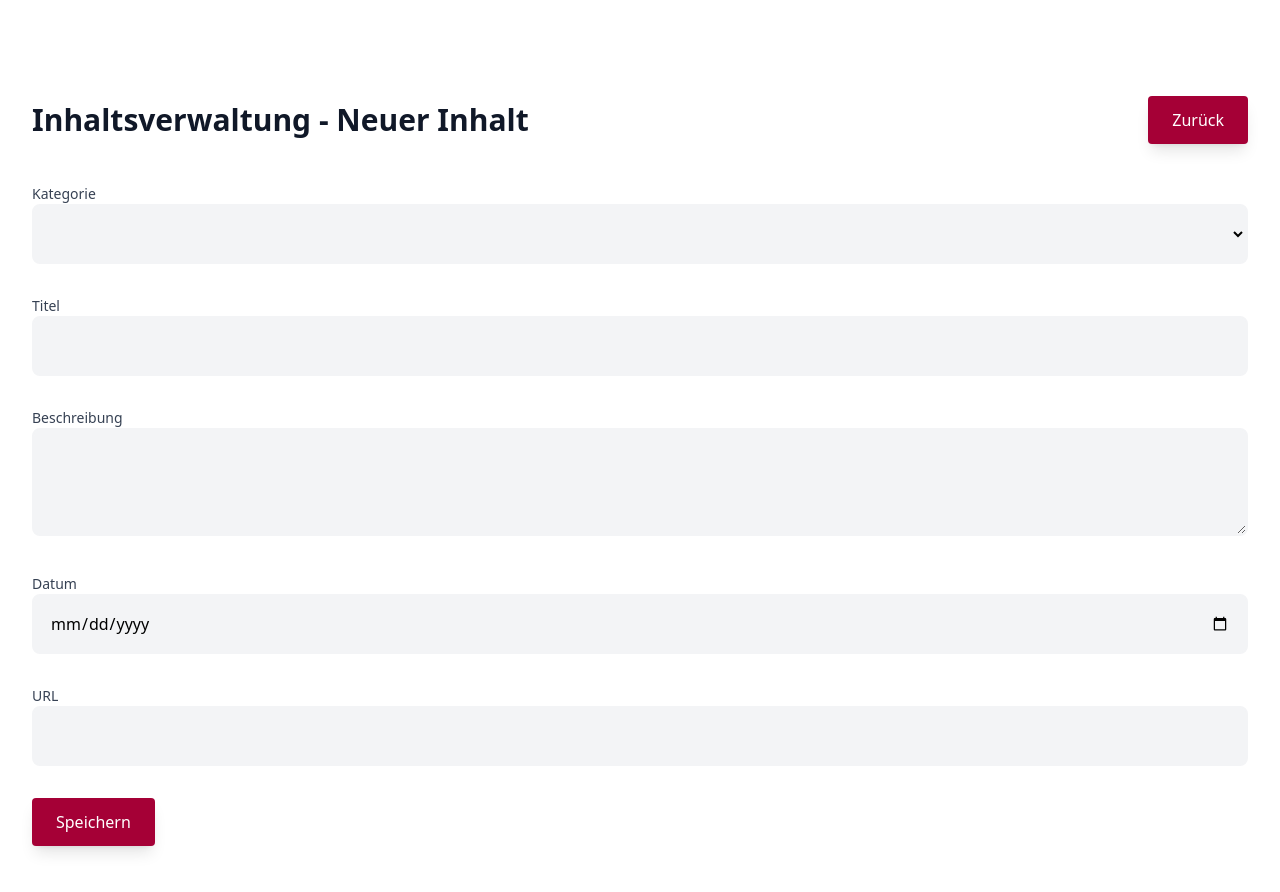
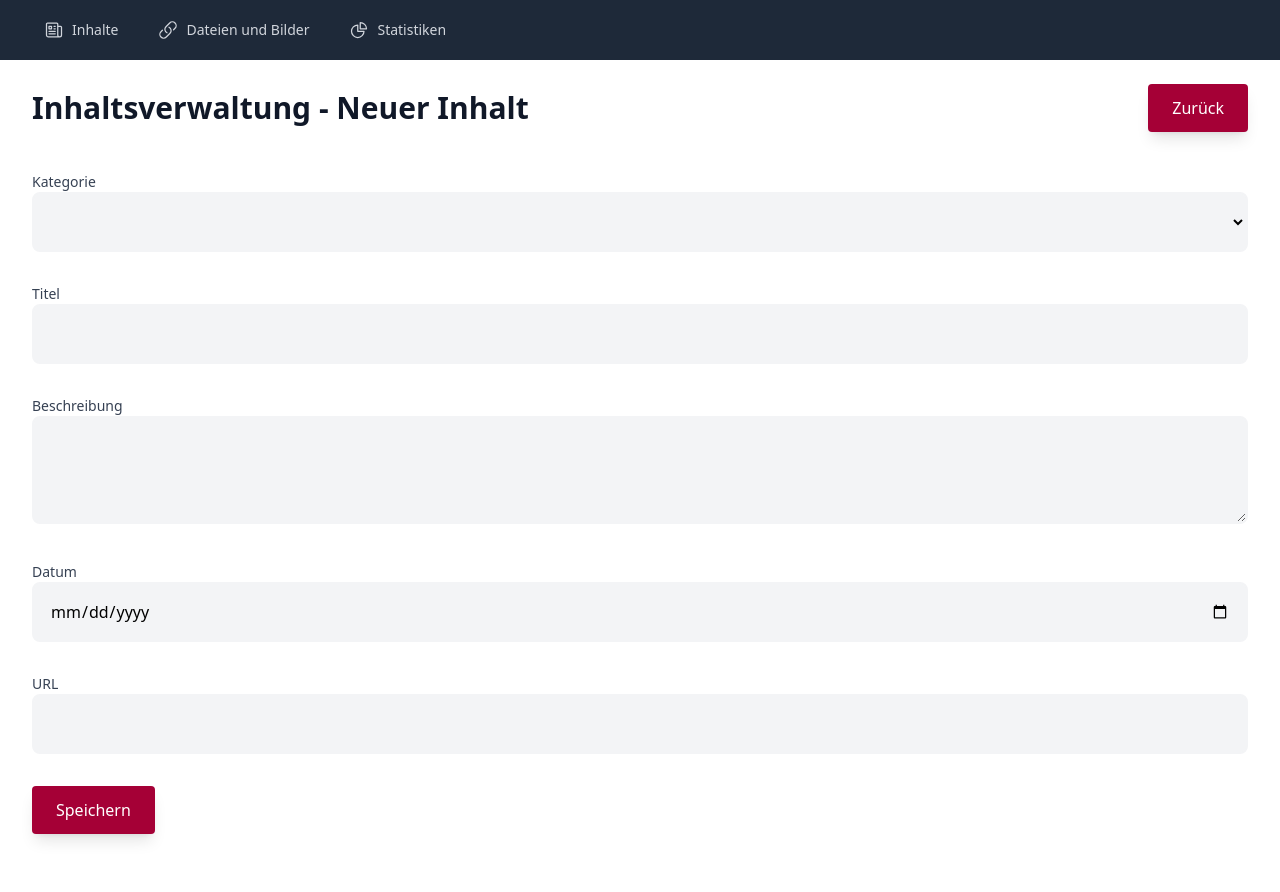
Before and after one commit to mktcode/mktcms, a Nuxt app: page /mktcms/new in a window 1280 px wide. Shown: the top 892 px of the page. After the commit the page ends 858 px from the top, so only its background shows below. Built offline with nearby package versions, Linux system fonts and the light colour scheme.

Commit message:
feat: implement new mktcms layout and update related pages

```diff
--- a/app.vue
+++ b/app.vue
@@ -1,6 +1,6 @@
 <template>
-  <div>
+  <NuxtLayout>
     <NuxtRouteAnnouncer />
     <NuxtPage />
-  </div>
+  </NuxtLayout>
 </template>
--- /dev/null
+++ b/layouts/default.vue
@@ -0,0 +1,5 @@
+<template>
+  <div>
+    <slot />
+  </div>
+</template>
--- /dev/null
+++ b/layouts/mktcms.vue
@@ -0,0 +1,51 @@
+<template>
+  <div class="min-h-full">
+    <nav class="bg-gray-800">
+      <div class="mx-auto max-w-7xl px-4 py-3 sm:px-6 lg:px-8">
+        <div class="flex items-baseline space-x-4">
+          <NuxtLink
+            to="/mktcms"
+            class="rounded-md px-3 py-2 text-sm font-medium text-gray-300 hover:bg-gray-700 hover:text-white flex items-center space-x-2"
+            active-class="bg-gray-900 text-white"
+          >
+            <svg xmlns="http://www.w3.org/2000/svg" fill="none" viewBox="0 0 24 24" stroke-width="1.5" stroke="currentColor" class="size-5">
+              <path stroke-linecap="round" stroke-linejoin="round" d="M12 7.5h1.5m-1.5 3h1.5m-7.5 3h7.5m-7.5 3h7.5m3-9h3.375c.621 0 1.125.504 1.125 1.125V18a2.25 2.25 0 0 1-2.25 2.25M16.5 7.5V18a2.25 2.25 0 0 0 2.25 2.25M16.5 7.5V4.875c0-.621-.504-1.125-1.125-1.125H4.125C3.504 3.75 3 4.254 3 4.875V18a2.25 2.25 0 0 0 2.25 2.25h13.5M6 7.5h3v3H6v-3Z" />
+            </svg>
+            <span>Inhalte</span>
+          </NuxtLink>
+          <NuxtLink
+            to="/mktcms/files"
+            class="rounded-md px-3 py-2 text-sm font-medium text-gray-300 hover:bg-gray-700 hover:text-white flex items-center space-x-2"
+            active-class="bg-gray-900 text-white"
+          >
+            <svg xmlns="http://www.w3.org/2000/svg" fill="none" viewBox="0 0 24 24" stroke-width="1.5" stroke="currentColor" class="size-5">
+              <path stroke-linecap="round" stroke-linejoin="round" d="M13.19 8.688a4.5 4.5 0 0 1 1.242 7.244l-4.5 4.5a4.5 4.5 0 0 1-6.364-6.364l1.757-1.757m13.35-.622 1.757-1.757a4.5 4.5 0 0 0-6.364-6.364l-4.5 4.5a4.5 4.5 0 0 0 1.242 7.244" />
+            </svg>
+            <span>
+              Dateien und Bilder
+            </span>
+          </NuxtLink>
+          <NuxtLink
+            to="/mktcms/stats"
+            class="rounded-md px-3 py-2 text-sm font-medium text-gray-300 hover:bg-gray-700 hover:text-white flex items-center space-x-2"
+            active-class="bg-gray-900 text-white"
+          >
+            <svg xmlns="http://www.w3.org/2000/svg" fill="none" viewBox="0 0 24 24" stroke-width="1.5" stroke="currentColor" class="size-5">
+              <path stroke-linecap="round" stroke-linejoin="round" d="M10.5 6a7.5 7.5 0 1 0 7.5 7.5h-7.5V6Z" />
+              <path stroke-linecap="round" stroke-linejoin="round" d="M13.5 10.5H21A7.5 7.5 0 0 0 13.5 3v7.5Z" />
+            </svg>
+            <span>
+              Statistiken
+            </span>
+          </NuxtLink>
+        </div>
+      </div>
+    </nav>
+
+    <main>
+      <div class="mx-auto max-w-7xl px-4 py-6 sm:px-6 lg:px-8">
+        <slot />
+      </div>
+    </main>
+  </div>
+</template>
--- a/pages/mktcms/[id].vue
+++ b/pages/mktcms/[id].vue
@@ -2,6 +2,7 @@
 import type { Post } from '~/types';
 
 definePageMeta({
+  layout: 'mktcms',
   validate: async (route) => {
     return typeof route.params.id === 'string' && /^\d+$/.test(route.params.id)
   }
@@ -33,7 +34,7 @@ const createPost = async () => {
 </script>
 
 <template>
-  <div class="max-w-7xl mx-auto px-4 sm:px-6 lg:px-8 py-24">
+  <div>
     <div class="flex items-center">
       <h1 class="text-3xl font-bold text-gray-900">
         Inhaltsverwaltung - Bearbeiten
--- a/pages/mktcms/index.vue
+++ b/pages/mktcms/index.vue
@@ -1,5 +1,9 @@
 <script setup lang="ts">
 import type { Post } from '~/types';
+
+definePageMeta({
+  layout: 'mktcms',
+})
 
 const posts = ref<Post[]>([]);
 const category = ref('all');
@@ -33,14 +37,13 @@ onMounted(fetchPosts);
 </script>
 
 <template>
-  <div class="max-w-7xl mx-auto px-4 sm:px-6 lg:px-8 py-24">
+  <div>
     <div class="flex items-center">
       <h1 class="text-3xl font-bold text-gray-900">
         Inhaltsverwaltung - Übersicht
       </h1>
       <NuxtLink to="/" target="_blank" class="button ml-auto">Website öffnen</NuxtLink>
       <NuxtLink to="/mktcms/new" class="button ml-4">Neuer Inhalt</NuxtLink>
-      <NuxtLink to="/mktcms/stats" class="button ml-4">Statistiken</NuxtLink>
     </div>
 
     <select v-model="category" @change="() => fetchPosts()" class="mt-4">
--- a/pages/mktcms/new.vue
+++ b/pages/mktcms/new.vue
@@ -1,4 +1,8 @@
 <script setup lang="ts">
+definePageMeta({
+  layout: 'mktcms',
+})
+
 const category = ref('');
 const title = ref('');
 const description = ref('');
@@ -21,7 +25,7 @@ const createPost = async () => {
 </script>
 
 <template>
-  <div class="max-w-7xl mx-auto px-4 sm:px-6 lg:px-8 py-24">
+  <div>
     <div class="flex items-center">
       <h1 class="text-3xl font-bold text-gray-900">
         Inhaltsverwaltung - Neuer Inhalt
--- a/pages/mktcms/stats.vue
+++ b/pages/mktcms/stats.vue
@@ -1,9 +1,13 @@
 <script setup lang="ts">
+definePageMeta({
+  layout: 'mktcms',
+})
+
 const { data: stats } = await useFetch('/api/stats/list', { method: 'POST' });
 </script>
 
 <template>
-  <div class="max-w-7xl mx-auto px-4 sm:px-6 lg:px-8 py-24">
+  <div>
     <div class="flex items-center">
       <h1 class="text-3xl font-bold text-gray-900">
         Statistiken
```
